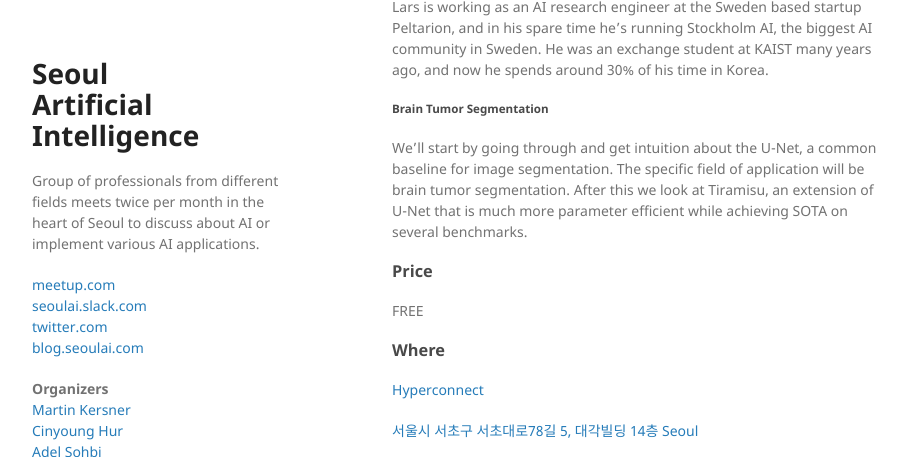
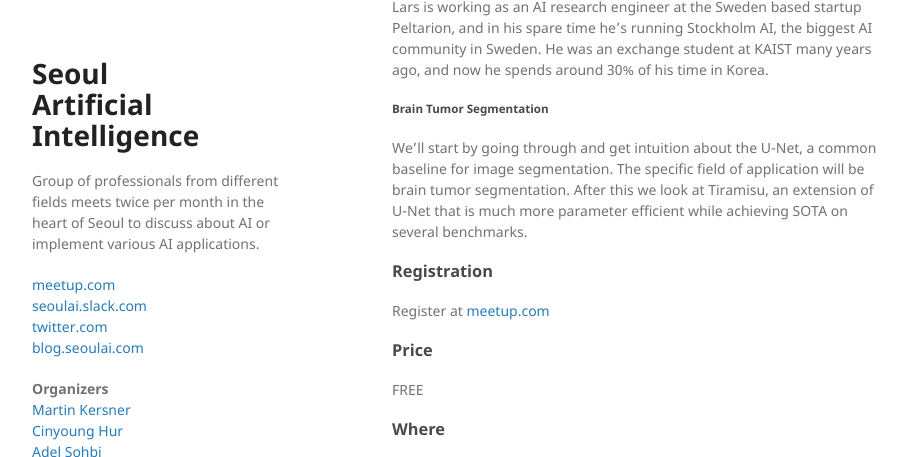
Before and after one commit to martinkersner/seoul-artificial-intelligence-meetup, a Jekyll site: the page built from docs/index.md, in a window 1280 px wide and 900 px high, scrolled down 1231 px, cut to the strip 0-457 px from the top of the window. Shown: the whole strip, without its empty margins (178-1085 px from the left). Built offline with Jekyll 4.4.1, drawn with Linux system fonts in a browser that asks for light colours.

Commit message:
add registration

```diff
--- a/docs/index.md
+++ b/docs/index.md
@@ -62,9 +62,8 @@
 
 <!--Seoul AI Hackathon allows you to participate either as a single participant or in a team. In case you want to participate in a team, all members (not more than 2 is recommended) have to RSVP to this event through meetup.com. If you want to search for potential team members, the best way is through our slack [seoulai.slack.com](https://seoulai.slack.com/) (before joining slack you have to ask for invitation at [seoulai.herokuapp.com](https://seoulai.herokuapp.com/))-->
 
-<!--### Registration-->
-<!--Register at [meetup.com](https://www.meetup.com/Seoul-Artificial-Intelligence/events/250331263/) and [fill in](https://goo.gl/forms/ESE5U6bf4HJyZ67X2) information about your project.-->
-
+### Registration
+Register at [meetup.com](https://www.meetup.com/Seoul-Artificial-Intelligence/events/250638470/)
 
 ### Price
 FREE
```
